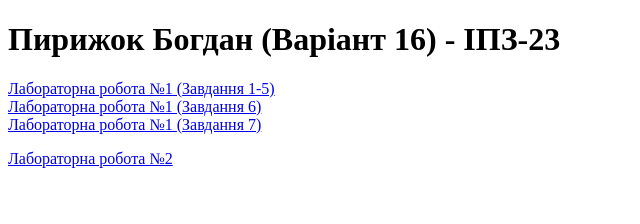
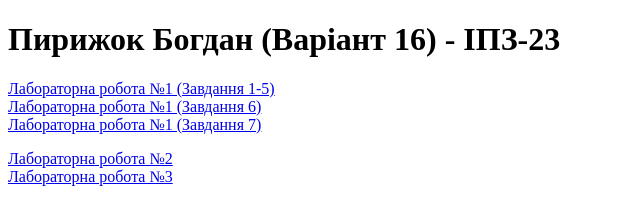
Before and after one commit to bogdankripetok-coder/Internet-Programming, a plain HTML site: page index.html in a window 1280 px wide. Shown: the whole page, without its empty margins (0-640 px from the left). Drawn offline with Linux system fonts and the light colour scheme.

Commit message:
Add link to Laboratory Work 3 in index.html
Added link to lab3.html for Laboratory Work 3.

```diff
--- a/index.html
+++ b/index.html
@@ -11,5 +11,6 @@
 <a href="lab1(6).html" target="_blank" rel="noopener noreferrer">Лабораторна робота №1 (Завдання 6)</a><br>
 <a href="lab1(7).html" target="_blank" rel="noopener noreferrer">Лабораторна робота №1 (Завдання 7)</a>
     <p><a href="lab2.html" target="_blank" rel="noopener noreferrer">Лабораторна робота №2</a><br>
+        <a href="lab3.html" target="_blank" rel="noopener noreferrer">Лабораторна робота №3</a><br>
 </body>
 </html>
```
